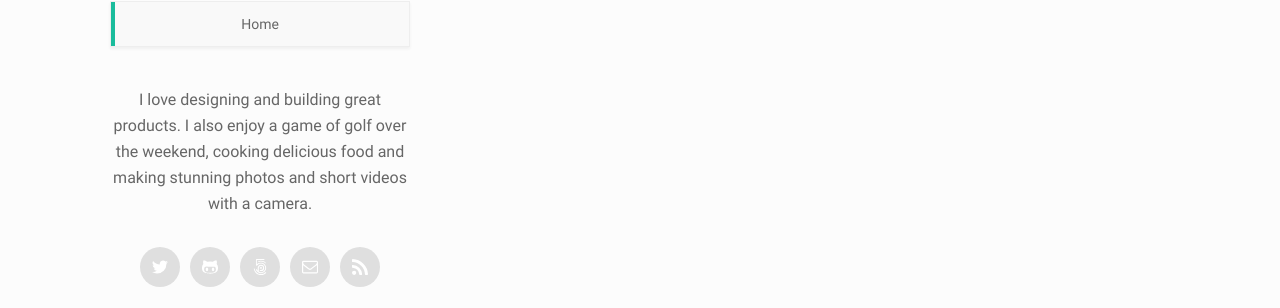
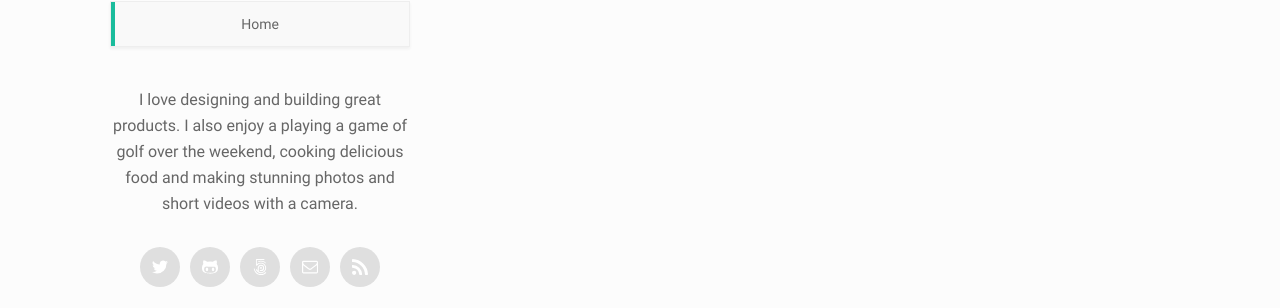
Before and after one commit to terencet/terencet.github.io, a Jekyll site: the page built from index.html, in a window 1280 px wide. Shown: the part 273-581 px from the top of the page. Built offline with Jekyll 4.4.1, drawn with Linux system fonts in a browser that asks for light colours.

Commit message:
update description

```diff
--- a/_config.yml
+++ b/_config.yml
@@ -2,7 +2,7 @@
 name: Terence Tham
 job_title: Principal Software Engineer
 email: ttham@me.com
-description: I love designing and building great products. I also enjoy a game of golf over the weekend, cooking delicious food and making stunning photos and short videos with a camera.
+description: I love designing and building great products. I also enjoy a playing a game of golf over the weekend, cooking delicious food and making stunning photos and short videos with a camera.
 avatar: https://s3.amazonaws.com/uifaces/faces/twitter/dancounsell/128.jpg
 favicon: /favicon.ico
 twitter_handler: ttham
```
